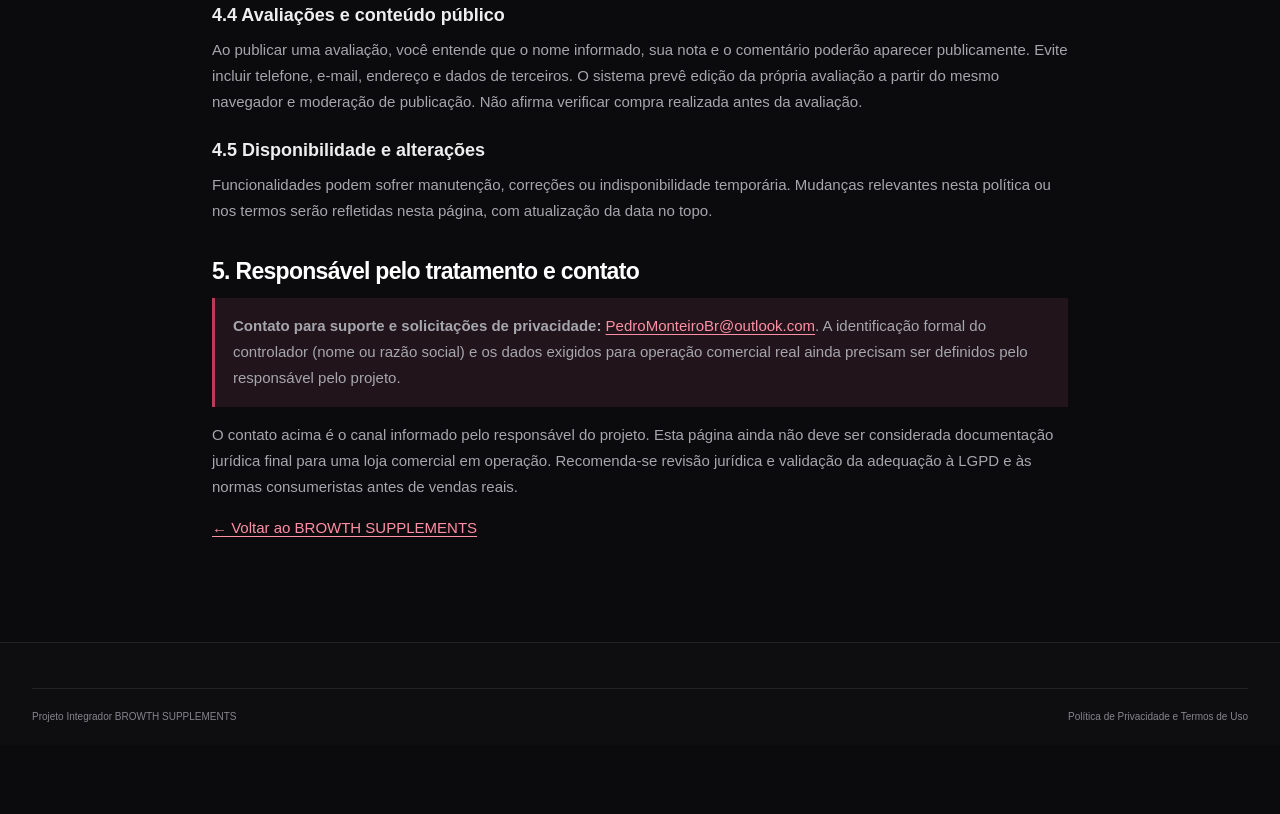
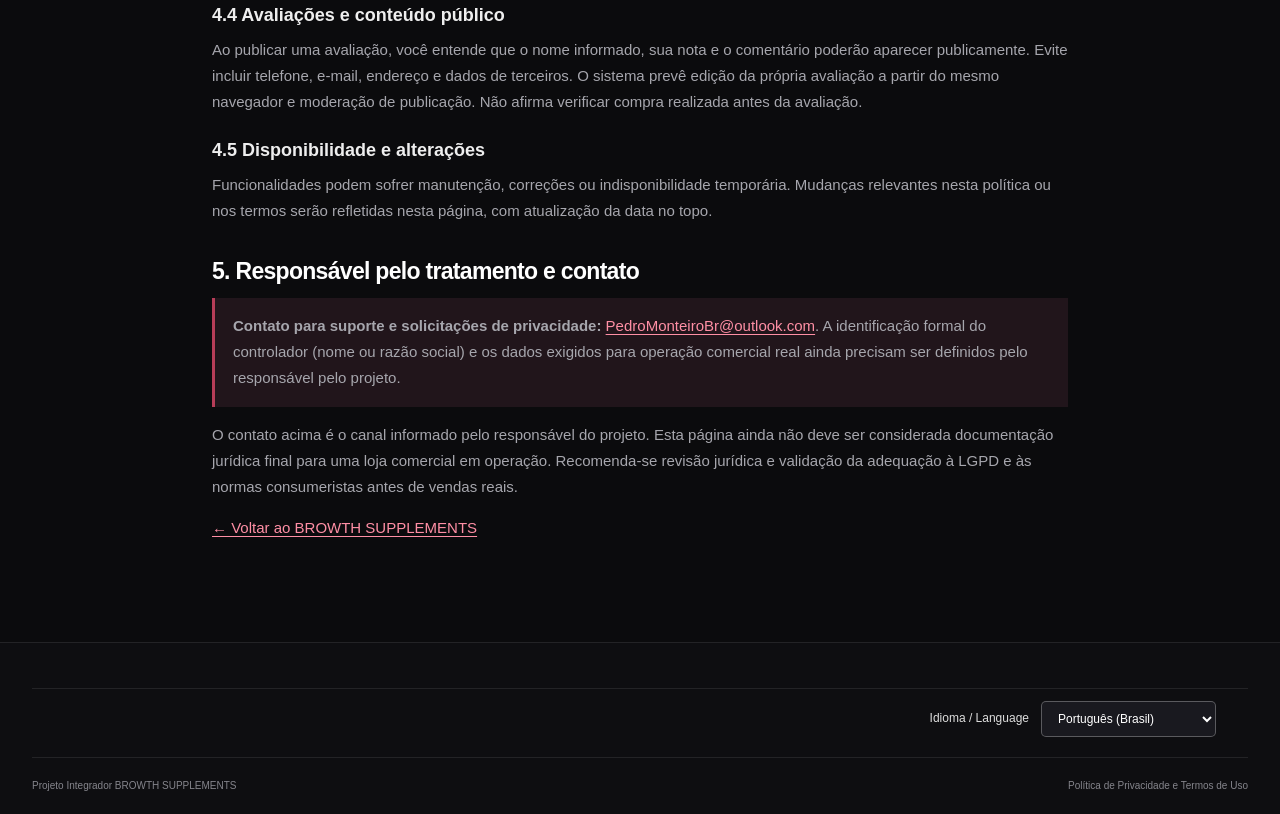
Before and after one commit to anonnimobr01-ship-it/Browth-supplements-, a plain HTML site: page public/politicas.html in a window 1280 px wide. Shown: the part 3093-3907 px from the top of the page. Before the commit the page ends 3838 px from the top, so only its background shows below. Drawn offline with Linux system fonts and the light colour scheme.

Commit message:
feat(i18n): load language switcher on public/politicas.html

```diff
--- a/public/politicas.html
+++ b/public/politicas.html
@@ -86,5 +86,6 @@
 <p><a href="/#/">← Voltar ao BROWTH SUPPLEMENTS</a></p>
 </main>
 <footer><div class="footer-bottom"><span>Projeto Integrador BROWTH SUPPLEMENTS</span><span><a href="/politicas.html">Política de Privacidade e Termos de Uso</a></span></div></footer>
+    <script defer src="/js/i18n.js"></script>
 </body>
 </html>
```
